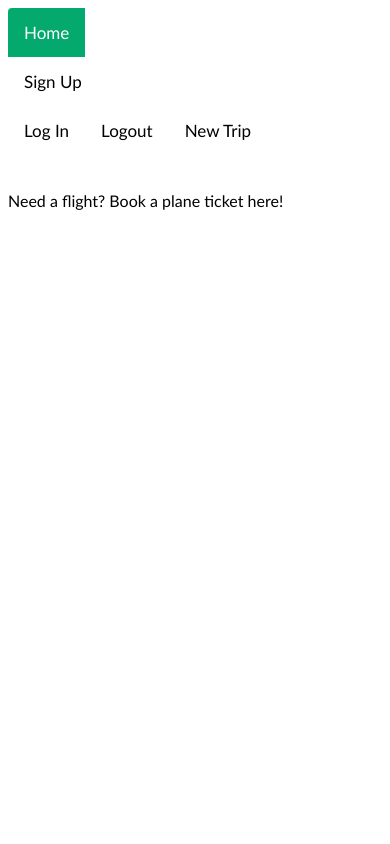
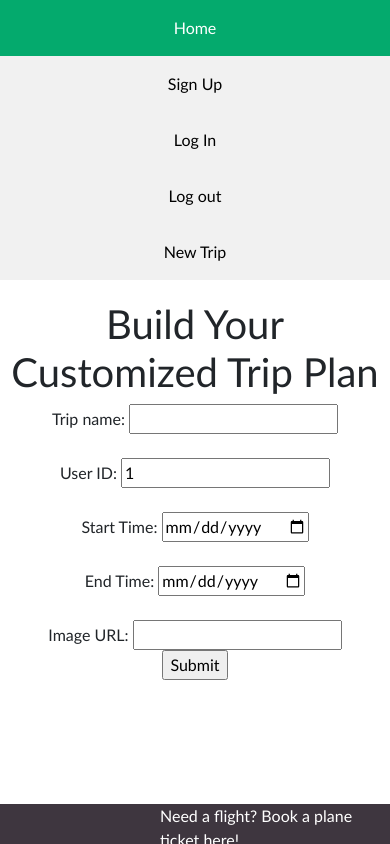
Before and after one commit to alexliew42/vacation-trip-planner-frontend, a React (Vite) app: page /tripsnew in a window 390 px wide. Built offline with nearby package versions, Linux system fonts and the light colour scheme; no server answers.

Commit message:
make minor design changes

```diff
--- a/index.html
+++ b/index.html
@@ -1,13 +1,17 @@
 <!DOCTYPE html>
 <html lang="en">
+
 <head>
   <meta charset="UTF-8" />
-    <link rel="icon" type="image/svg+xml" href="/vite.svg" />
+  <link rel="stylesheet" href="https://cdn.jsdelivr.net/npm/bootstrap@4.0.0/dist/css/bootstrap.min.css"
+    integrity="sha384-Gn5384xqQ1aoWXA+058RXPxPg6fy4IWvTNh0E263XmFcJlSAwiGgFAW/dAiS6JXm" crossorigin="anonymous">
   <meta name="viewport" content="width=device-width, initial-scale=1.0" />
   <title>Vite + React</title>
 </head>
+
 <body>
   <div id="root"></div>
   <script type="module" src="/src/main.jsx"></script>
 </body>
+
 </html>
--- a/src/Content.jsx
+++ b/src/Content.jsx
@@ -1,6 +1,7 @@
 import {Routes, Route} from "react-router-dom"
 import {Signup} from "./Signup.jsx"
 import {Login} from "./Login.jsx"
+import {LogoutLink} from "./LogoutLink.jsx"
 import {IndexTrips} from "./IndexTrips.jsx"
 import {CreateTrips} from "./CreateTrips.jsx"
 import {IndexPlaces} from "./IndexPlaces.jsx"
@@ -29,17 +30,16 @@ export function Content() {
     })
   }
 
-
   useEffect(handleIndexTrips, []);
-
 
   return (
     <div className="content">
       <Routes>
         <Route path="/signup" element={<Signup/>} />
         <Route path="/login" element={<Login/>} />
+        <Route path="/logout" element={<LogoutLink/>}/>
         <Route path="/trips" element={<IndexTrips trips={trips} />}/>
-        <Route path="/" element={<CreateTrips onCreateTrip={handleCreateTrip}/>} />
+        <Route path="/tripsnew" element={<CreateTrips onCreateTrip={handleCreateTrip}/>} />
         <Route path="/places" element={<IndexPlaces/>}/>
       </Routes>
     </div>
--- a/src/CreateTrips.jsx
+++ b/src/CreateTrips.jsx
@@ -1,12 +1,7 @@
 /* eslint-disable react/prop-types */
-// import {Calendar} from "react-calendar"
-// import {useState} from "react"
-// import 'react-calendar/dist/Calendar.css';
+
 
 export function CreateTrips(props) {
-
-  // const [value, onChange] = useState(new Date());
-
 
   const handleSubmit = (event) => {
     event.preventDefault()
@@ -14,31 +9,30 @@ export function CreateTrips(props) {
     props.onCreateTrip(params, () => event.target.reset())
   }
 
-
   return (
     <div>
-      <h1>New Trip</h1>
+      <h1>Build Your Customized Trip Plan</h1>
       <form onSubmit={handleSubmit}>
         <div>
           Trip name: <input name="title" type="text"/>
         </div>
+        <br/>
+        <div>
+          User ID: <input name="user_id" type="integer" defaultValue="1"/>
+        </div>
+        <br/>
+        <div>
+          Start Time: <input name="start_time" type="date"/>
+        </div>
+        <br/>
+        <div>
+          End Time: <input name="end_time" type="date"/>
+        </div>
+        <br/>
         <div>
           Image URL: <input name="image_url" type="text"/>
         </div>
-        <div>
-          User ID: <input name="user_id" type="integer"/>
-        </div>
-        <div>
-          Start Time (ex: 05-02-2023 is feb 5th 2023): <input name="start_time" type="date"/>
-        </div>
-        <div>
-          End Time: <input name="end_time" type="date"/>
-        </div>
         <input type="submit"/>
-        {/* <div>
-          <Calendar onChange={onChange} value={value}/>
-        </div>
-        <input type="submit"/> */}
       </form>
     </div>
   )
--- /dev/null
+++ b/src/Header.css
@@ -0,0 +1,55 @@
+.sidebar {
+  margin: 0;
+  padding: 0;
+  width: 200px;
+  background-color: #f1f1f1;
+  position: fixed;
+  height: 100%;
+  overflow: auto;
+}
+
+/* Sidebar links */
+.sidebar a {
+  display: block;
+  color: black;
+  padding: 16px;
+  text-decoration: none;
+}
+
+/* Active/current link */
+.sidebar a.active {
+  background-color: #04AA6D;
+  color: white;
+}
+
+/* Links on mouse-over */
+.sidebar a:hover:not(.active) {
+  background-color: #555;
+  color: white;
+}
+
+
+/* On screens that are less than 700px wide, make the sidebar into a topbar */
+@media screen and (max-width: 700px) {
+  .sidebar {
+    width: 100%;
+    height: auto;
+    position: relative;
+  }
+
+  .sidebar a {
+    float: left;
+  }
+
+  div.content {
+    margin-left: 0;
+  }
+}
+
+/* On screens that are less than 400px, display the bar vertically, instead of horizontally */
+@media screen and (max-width: 400px) {
+  .sidebar a {
+    text-align: center;
+    float: none;
+  }
+}
--- a/src/Header.jsx
+++ b/src/Header.jsx
@@ -1,13 +1,14 @@
-import {LogoutLink} from "./LogoutLink.jsx"
+import "./Header.css"
+
 export function Header() {
 
 
   return (
-    <div className="topnav">
+    <div className="sidebar">
       <a href="/trips" className="active">Home</a>
       <a href="/signup" className="right">Sign Up</a>
       <a href="/login">Log In</a>
-      <LogoutLink/>
+      <a href="/logout">Log out</a>
       <a href="/tripsnew">New Trip</a>
     </div>
   );
--- /dev/null
+++ b/src/IndexPlaces.css
@@ -0,0 +1,3 @@
+.map {
+  padding: 100px;
+}
--- a/src/IndexPlaces.jsx
+++ b/src/IndexPlaces.jsx
@@ -4,6 +4,7 @@ import axios from "axios"
 import { useSearchParams } from "react-router-dom"
 import {CreatePlaces} from "./CreatePlaces.jsx"
 import { Map, Marker } from "pigeon-maps"
+import "./IndexPlaces.css"
 
 
 export function IndexPlaces (props) {
@@ -42,11 +43,15 @@ export function IndexPlaces (props) {
           <p>{place.description}</p>
           <p>{place.start_time}</p>
           <p>{place.end_time}</p>
+          <p>{place.lat}</p>
+          <p>{place.long}</p>
+          <div className="map">
+            <Map height={300} defaultCenter={[place.lat, place.long]} defaultZoom={11}>
+              <Marker width={50} anchor={[place.lat, place.long]} />
+            </Map>
+          </div>
         </div>
       ))}
-      <Map height={300} defaultCenter={[50.879, 4.6997]} defaultZoom={11}>
-        <Marker width={50} anchor={[50.879, 4.6997]} />
-      </Map>
       <CreatePlaces onCreatePlace={handleCreatePlace} places={searchParams.get("trip_id")}/>
     </div>
   )
--- /dev/null
+++ b/src/IndexTrips.css
@@ -0,0 +1,9 @@
+.card {
+  width: 30rem;
+  margin: 20px;
+}
+
+.cards {
+  display: inline-block;
+  margin-left: 20px;
+}
--- a/src/IndexTrips.jsx
+++ b/src/IndexTrips.jsx
@@ -1,5 +1,5 @@
 /* eslint-disable react/prop-types */
-
+import "./IndexTrips.css"
 
 export function IndexTrips (props) {
 
@@ -11,17 +11,22 @@ export function IndexTrips (props) {
 
   return (
     <div>
-      <h1>All of your trips</h1>
+      {console.log(props.trips)}
+      <h1>Your Trips <a className="add-a-trip" href="/tripsnew">Add a Trip</a></h1>
       {props.trips.map((trip)=> (
-        <div key={trip.id} >
-          <h1>{trip.title}</h1>
-          <h2>{trip.user_id}</h2>
-          <p>{trip.start_time}</p>
-          <p>{trip.end_time}</p>
-          <button onClick={() => {handleClick(trip.id)}}> Places
-          </button>
+        <div key={trip.id} className="cards">
+          <div className="card">
+            {console.log(trip.image_url)}
+            <img className="card-img-top" src={trip.image_url} alt="Card image cap"/>
+            <div className="card-body">
+              <h5 className="card-title">{trip.title}</h5>
+              <p className="card-text">Start Date: {trip.start_time}</p>
+              <p className="card-text">End Date: {trip.end_time}</p>
+              <button className="btn btn-primary" onClick={() => {handleClick(trip.id)}}> Places</button>
+            </div>
+          </div>
         </div>
-      ))};
+      ))}
     </div>
   )
 }
--- a/src/Login.css
+++ b/src/Login.css
@@ -25,7 +25,6 @@
   border-radius: 6px 0px 0px 6px;
   height: 500px;
   width: 100%;
-  image-resolution: 1dppx;
 }
 
 .inputs input {
--- a/src/LogoutLink.jsx
+++ b/src/LogoutLink.jsx
@@ -9,8 +9,10 @@ export function LogoutLink() {
   };
 
   return (
-    <a href="/logout" onClick={handleClick}>
-      Logout
-    </a>
+    <div>
+      <a href="/logout" onClick={handleClick}>
+        Logout
+      </a>
+    </div>
   );
 }
--- a/src/index.css
+++ b/src/index.css
@@ -3,54 +3,21 @@ body {
   font-family: 'Trebuchet MS', 'Lucida Sans Unicode', 'Lucida Grande', 'Lucida Sans', Arial, sans-serif;
 }
 
-.topnav {
-  background-color: white;
-  overflow: hidden;
-  border-radius: 4px;
-  padding-bottom: 20px;
-}
-
-/* Style the links inside the navigation bar */
-.topnav a {
-  float: left;
-  color: black;
-  text-align: center;
-  padding: 14px 16px;
-  text-decoration: none;
-  font-size: 17px;
-  font-family: 'Gill Sans', 'Gill Sans MT', Calibri, 'Trebuchet MS', sans-serif;
-  margin: auto, 0;
-}
-
-/* Change the color of links on hover */
-.topnav a:hover {
-  background-color: #ddd;
-  color: black;
-}
-
-/* Add a color to the active/current link */
-.topnav a.active {
-  background-color: #04AA6D;
-  color: white;
-
-}
-
-.footer {
+.footers {
   position: fixed;
   left: 0;
   bottom: 0;
   width: 100%;
   height: 40px;
-  background-color: #D7CEC7;
+  background-color: #3E363F;
   color: white;
   text-align: bottom;
   float: bottom;
-}
-
-.right {
-  margin-right: 60%;
+  padding-left: 160px;
 }
 
 .content {
   text-align: center;
+  padding-top: 20px;
+  margin-left: 200px;
 }
```
Lines whose indentation alone changed are shown as unchanged.
